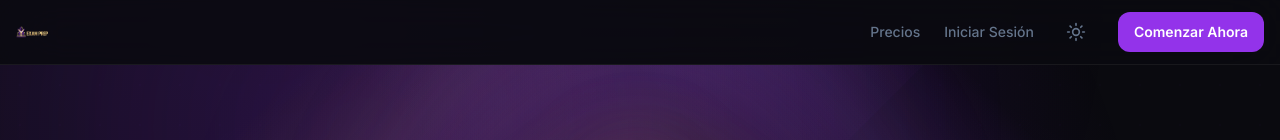
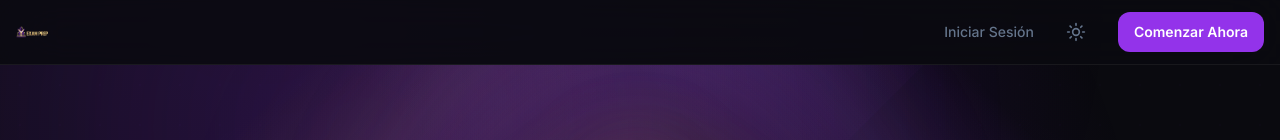
Before and after one commit to InsightsSoftware/Andry, a Next.js app: page / in a window 1280 px wide. Shown: the top 140 px of the page. Built offline with nearby package versions, Linux system fonts and the light colour scheme.

Commit message:
fix(navbar): remove Precios link from top nav

```diff
--- a/src/components/layout/navbar.tsx
+++ b/src/components/layout/navbar.tsx
@@ -16,12 +16,6 @@ export function Navbar() {
 
         {/* Desktop nav */}
         <div className="hidden items-center gap-6 sm:flex">
-          <Link
-            href="/precios"
-            className="text-sm font-medium text-neutral-500 dark:text-neutral-400 hover:text-neutral-900 dark:hover:text-white transition-colors"
-          >
-            Precios
-          </Link>
           <Link
             href="/login"
             className="text-sm font-medium text-neutral-500 dark:text-neutral-400 hover:text-neutral-900 dark:hover:text-white transition-colors"
```
